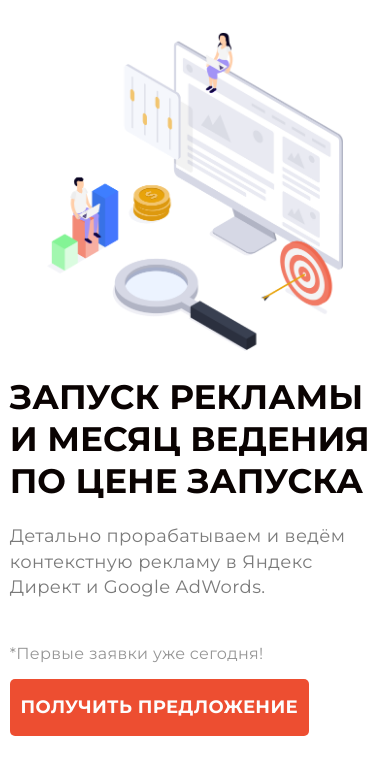
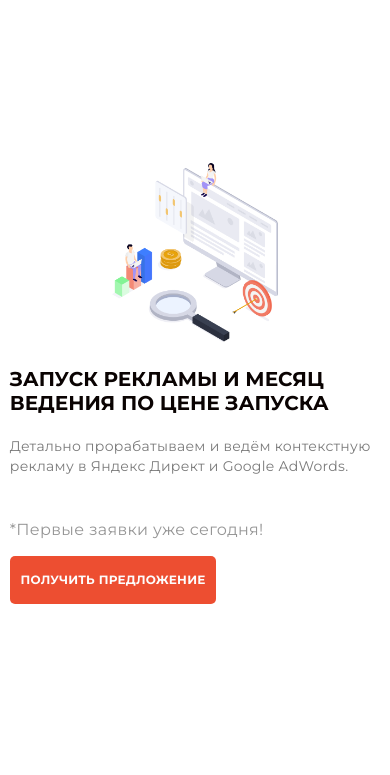
Before and after one commit to RKeyProg/test, a plain HTML site: page index.html in a window 390 px wide. Shown: the part 65-840 px from the top of the page. Drawn offline with Linux system fonts and the light colour scheme.

Commit message:
fix some moments

```diff
--- a/style.css
+++ b/style.css
@@ -282,6 +282,10 @@ section {
 }
 
 @media screen and (max-width: 768px) {
+  .hero__title {
+    font-size: 30px;
+  }
+
   .hero__content .container {
     flex-direction: column-reverse;
   }
@@ -297,6 +301,7 @@ section {
 
   .hero__subtitle {
     max-width: 100%;
+    font-size: 16px;
   }
 
   .menu__list {
@@ -318,17 +323,25 @@ section {
   .header__hamburger {
     display: block;
   }
+
+  .hero__btn {
+    font-size: 14px;
+  }
 }
 
 @media screen and (max-width: 480px) {
   .hero__image {
-    width: 80%;
-    max-width: 100%;
+    width: 45%;
+    max-width: 45%;
     margin-bottom: 25px;
   }
 
   .hero__title {
-    font-size: 34px;
+    font-size: 20px;
+  }
+
+  .hero__subtitle {
+    font-size: 14px;
   }
 
   .menu__item {
@@ -340,7 +353,12 @@ section {
     font-size: 15px;
   }
 
+
   .header__menu {
     margin-right: 6vw;
   }
+
+  .hero__btn {
+    font-size: 12px;
+  }
 }
```
